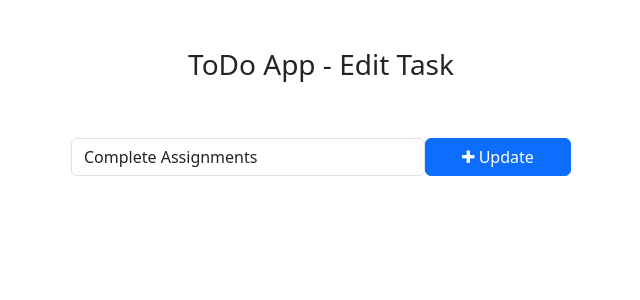
After one commit to savage0003/ToDoApp, a Django app: page /todo/edit_task/1/ in a window 1280 px wide. The commit adds this page. Shown: the top 300 px of the page, without its empty margins (319-959 px from the left). Run offline with Django 5.2, Linux system fonts and the light colour scheme; data comes from the database, SQL or seed files in the repository; both versions use the stored data as it was after the commit.

Commit message:
to do app final

```diff
--- /dev/null
+++ b/template/edit_task.html
@@ -0,0 +1,27 @@
+<!DOCTYPE html>
+<html lang="en">
+<head>
+    <meta charset="UTF-8">
+    <title>Edit Task - ToDo App</title>
+        <!-- Bootstrap -->
+    <link href="https://cdn.jsdelivr.net/npm/bootstrap@5.3.0-alpha1/dist/css/bootstrap.min.css" rel="stylesheet" integrity="sha384-GLhlTQ8iRABdZLl6O3oVMWSktQOp6b7In1Zl3/Jr59b6EGGoI1aFkw7cmDA6j6gD" crossorigin="anonymous">
+    <script src="https://cdn.jsdelivr.net/npm/bootstrap@5.3.0-alpha1/dist/js/bootstrap.bundle.min.js" integrity="sha384-w76AqPfDkMBDXo30jS1Sgez6pr3x5MlQ1ZAGC+nuZB+EYdgRZgiwxhTBTkF7CXvN" crossorigin="anonymous"></script>
+    <!-- Font Awesome Icons -->
+    <link rel="stylesheet" href="https://cdnjs.cloudflare.com/ajax/libs/font-awesome/4.7.0/css/font-awesome.min.css">
+
+</head>
+<body>
+    <div class="container">
+        <h3 class="pt-5 pb-5 text-center">ToDo App - Edit Task</h3>
+         <form action="{% url 'edit_task' get_task.pk %}" method="POST" style="width: 500px; margin: auto;">
+                    {% csrf_token %}
+                    <div class="form-group">
+                        <span style="display: flex;">
+                            <input type="text" name="task" class="form-control" placeholder="Add a task" value="{{ get_task.task }}">
+                            <button type="submit" class="btn btn-primary" style="width: 200px;"><i class="fa fa-plus"></i> Update</button>
+                        </span>
+                    </div>
+                </form>
+    </div>
+</body>
+</html>
--- a/todo/urls.py
+++ b/todo/urls.py
@@ -2,5 +2,14 @@ from django.urls import path
 from . import views
 
 urlpatterns = [
+    # Add Task
     path('addTask/', views.addTask, name='addTask'),
+    # Mark as Done
+    path('mark_as_done/<int:pk>/', views.mark_as_done, name='mark_as_done'),
+    # Mark as Undone
+    path('mark_as_undone/<int:pk>/', views.mark_as_undone, name='mark_as_undone'),
+    # Edit Feature
+    path('edit_task/<int:pk>/', views.edit_task, name='edit_task'),
+    # Delete Task
+    path('delete_task/<int:pk>/', views.delete_task, name='delete_task'),
 ]
--- a/todo/views.py
+++ b/todo/views.py
@@ -1,4 +1,4 @@
-from django.shortcuts import redirect
+from django.shortcuts import redirect, get_object_or_404, render
 from django.http import HttpResponse
 from .models import Task
 
@@ -6,3 +6,34 @@ def addTask(request):
     task = request.POST['task']
     Task.objects.create(task=task)
     return redirect('home')
+
+def mark_as_done(request, pk):
+    task = get_object_or_404(Task, pk=pk)
+    task.is_completed = True
+    task.save()
+    return redirect('home')
+
+def mark_as_undone(request, pk):
+    task = get_object_or_404(Task, pk=pk)
+    task.is_completed = False
+    task.save()
+    return redirect('home')
+
+def edit_task(request, pk):
+    get_task = get_object_or_404(Task, pk=pk)
+    if request.method == 'POST':
+        new_task = request.POST['task']
+        get_task.task = new_task
+        get_task.save()
+        return redirect('home')
+
+    else:
+        context = {
+            'get_task': get_task,
+        }
+        return render(request, 'edit_task.html', context)
+
+def delete_task(request, pk):
+    task = get_object_or_404(Task, pk=pk)
+    task.delete()
+    return redirect('home')
--- a/todo_main/views.py
+++ b/todo_main/views.py
@@ -4,7 +4,10 @@ from todo.models import Task
 
 def home(request):
     tasks = Task.objects.filter(is_completed=False).order_by('-updated_at')
+
+    completed_tasks = Task.objects.filter(is_completed=True)
     context = {
         'tasks': tasks,
+        'completed_tasks': completed_tasks,
     }
     return render(request, 'home.html', context)
```
Also changed, not shown: template/home.html (+9 -5 lines), db.sqlite3.
